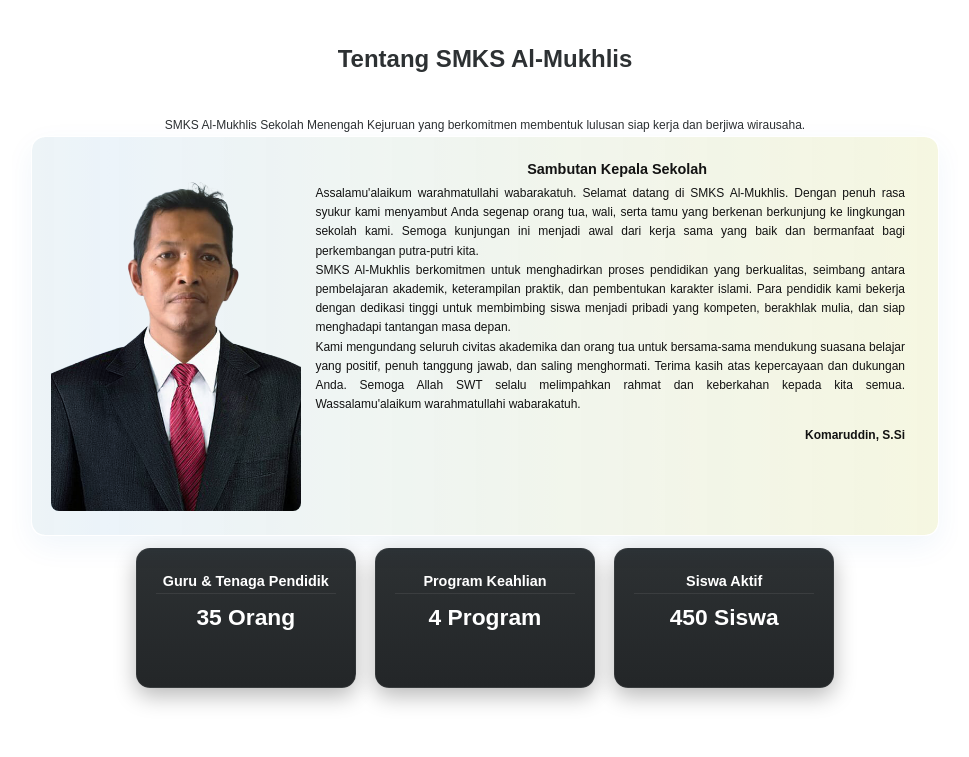
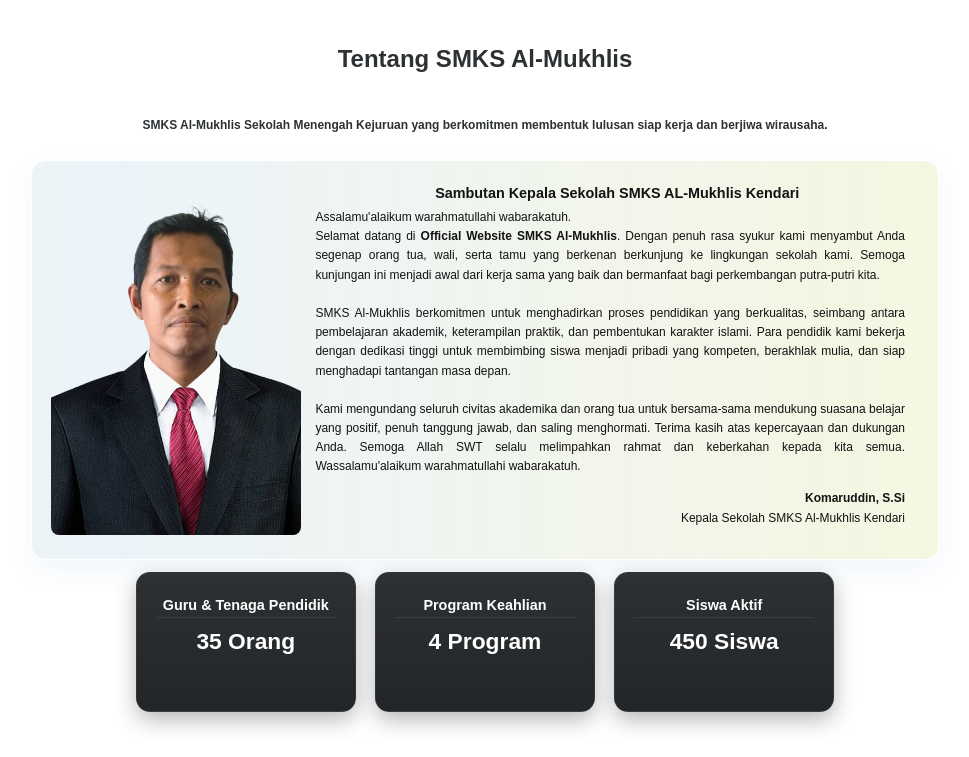
Before and after one commit to non4m3rock/non4m3rock.github.io, a plain HTML site: page index.html in a window 1280 px wide. Shown: the part 1974-2731 px from the top of the page, without its empty margins (155-1124 px from the left). Drawn offline with nearby package versions, Linux system fonts and the light colour scheme; no server answers; a web font is replaced by a local one.

Commit message:
updateee

```diff
--- a/css/style.css
+++ b/css/style.css
@@ -539,6 +539,7 @@ main aside .content-about .about {
   -webkit-backdrop-filter: blur(10px);
   backdrop-filter: blur(10px);
   color: #131313;
+  margin-top: 2rem;
   box-shadow: 0 10px 30px rgba(10, 110, 189, 0.06);
   border: 1px solid rgba(255, 255, 255, 0.35);
 }
@@ -606,6 +607,11 @@ main aside .content-about .about {
   text-align: right;
   font-weight: 800;
   margin-top: 1rem;
+}
+.principal-greeting .about-card .principal-namesmall {
+  text-align: right;
+  font-weight: 400;
+  margin-top: 0.1rem;
 }
 
 @media (max-width: 768px) {
--- a/index.html
+++ b/index.html
@@ -91,7 +91,7 @@
       <section class="rss-section" id="rss">
         <div class="content-menu">
           <h2>News</h2>
-          <p>Dapatkan informasi terbaru dari kami.</p>
+          <p><strong>Informasi Terbaru dari Sekolah.</strong></p>
 
           <div class="rss-controls">
             <input
@@ -119,7 +119,7 @@
 
       <article class="content-menu" id="jurusan">
         <h2>Jurusan</h2>
-        <p>Pilih jurusan yang tersedia di sekolah kami.</p>
+        <p><strong>Program Keahlian yang Tersedia.</strong></p>
         <article class="jurusan">
           <div class="menu-card" tabindex="0">
             <img
@@ -183,8 +183,10 @@
             <div class="about">
               <section class="about-info">
                 <p>
-                  SMKS Al-Mukhlis Sekolah Menengah Kejuruan yang berkomitmen
-                  membentuk lulusan siap kerja dan berjiwa wirausaha.
+                  <strong
+                    >SMKS Al-Mukhlis Sekolah Menengah Kejuruan yang berkomitmen
+                    membentuk lulusan siap kerja dan berjiwa wirausaha.</strong
+                  >
                 </p>
 
                 <div class="principal-greeting">
@@ -194,26 +196,26 @@
                       alt="Foto Kepala Sekolah"
                       class="principal-img"
                     />
-                    <h4>Sambutan Kepala Sekolah</h4>
+                    <h4>Sambutan Kepala Sekolah SMKS AL-Mukhlis Kendari</h4>
                     <p>
-                      Assalamu'alaikum warahmatullahi wabarakatuh. Selamat
-                      datang di SMKS Al‑Mukhlis. Dengan penuh rasa syukur kami
-                      menyambut Anda segenap orang tua, wali, serta tamu yang
-                      berkenan berkunjung ke lingkungan sekolah kami. Semoga
-                      kunjungan ini menjadi awal dari kerja sama yang baik dan
-                      bermanfaat bagi perkembangan putra-putri kita.
-                    </p>
-
-                    <p>
+                      Assalamu'alaikum warahmatullahi wabarakatuh. <br />Selamat
+                      datang di
+                      <strong>Official Website SMKS Al-Mukhlis</strong>. Dengan
+                      penuh rasa syukur kami menyambut Anda segenap orang tua,
+                      wali, serta tamu yang berkenan berkunjung ke lingkungan
+                      sekolah kami. Semoga kunjungan ini menjadi awal dari kerja
+                      sama yang baik dan bermanfaat bagi perkembangan
+                      putra-putri kita.
+                      <br />
+                      <br />
                       SMKS Al‑Mukhlis berkomitmen untuk menghadirkan proses
                       pendidikan yang berkualitas, seimbang antara pembelajaran
                       akademik, keterampilan praktik, dan pembentukan karakter
                       islami. Para pendidik kami bekerja dengan dedikasi tinggi
                       untuk membimbing siswa menjadi pribadi yang kompeten,
                       berakhlak mulia, dan siap menghadapi tantangan masa depan.
-                    </p>
-
-                    <p>
+                      <br />
+                      <br />
                       Kami mengundang seluruh civitas akademika dan orang tua
                       untuk bersama-sama mendukung suasana belajar yang positif,
                       penuh tanggung jawab, dan saling menghormati. Terima kasih
@@ -221,7 +223,12 @@
                       selalu melimpahkan rahmat dan keberkahan kepada kita
                       semua. Wassalamu'alaikum warahmatullahi wabarakatuh.
                     </p>
+
+                    <p></p>
                     <p class="principal-name">Komaruddin, S.Si</p>
+                    <p class="principal-namesmall">
+                      Kepala Sekolah SMKS Al-Mukhlis Kendari
+                    </p>
                   </div>
                 </div>
 
```
